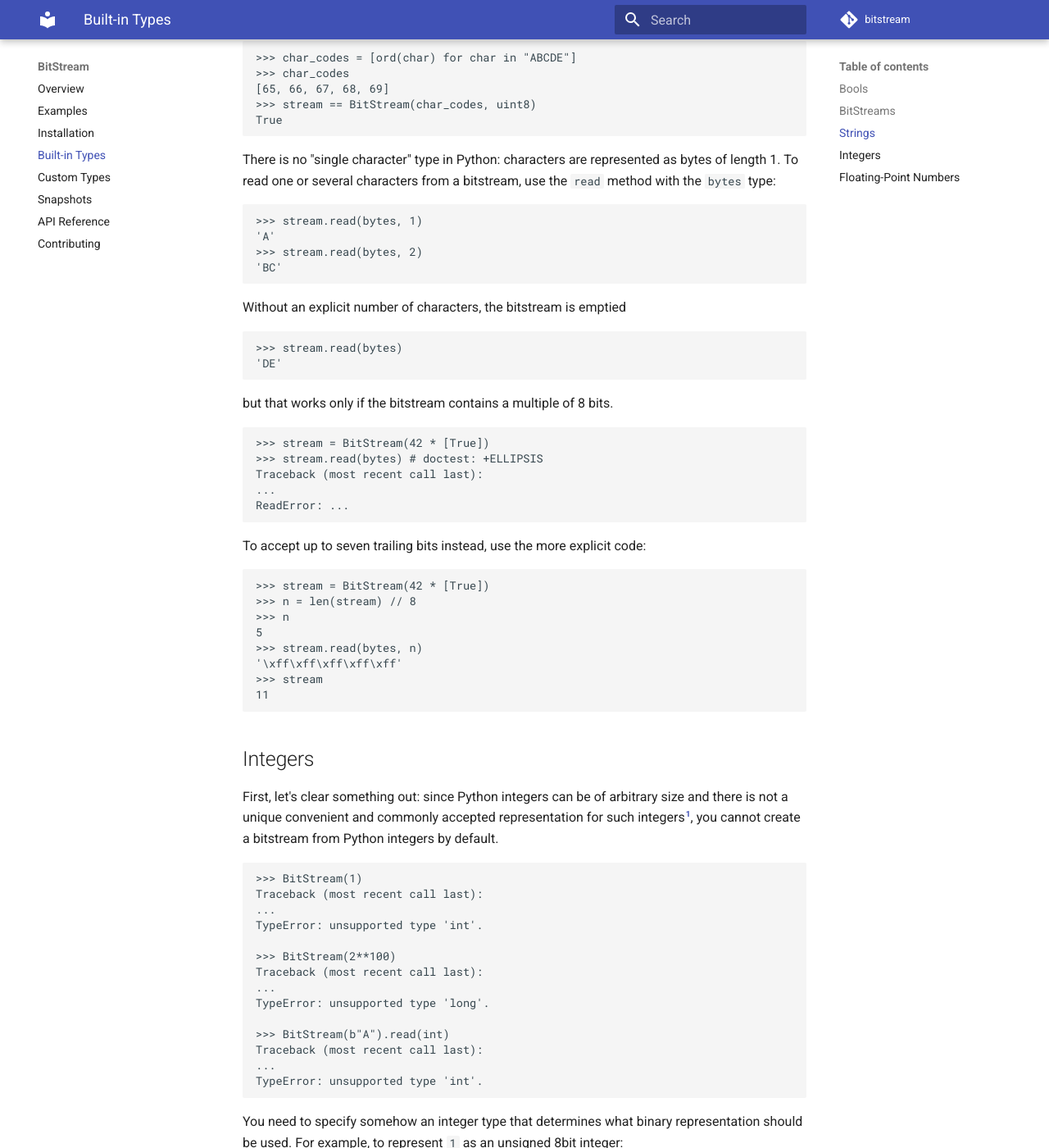
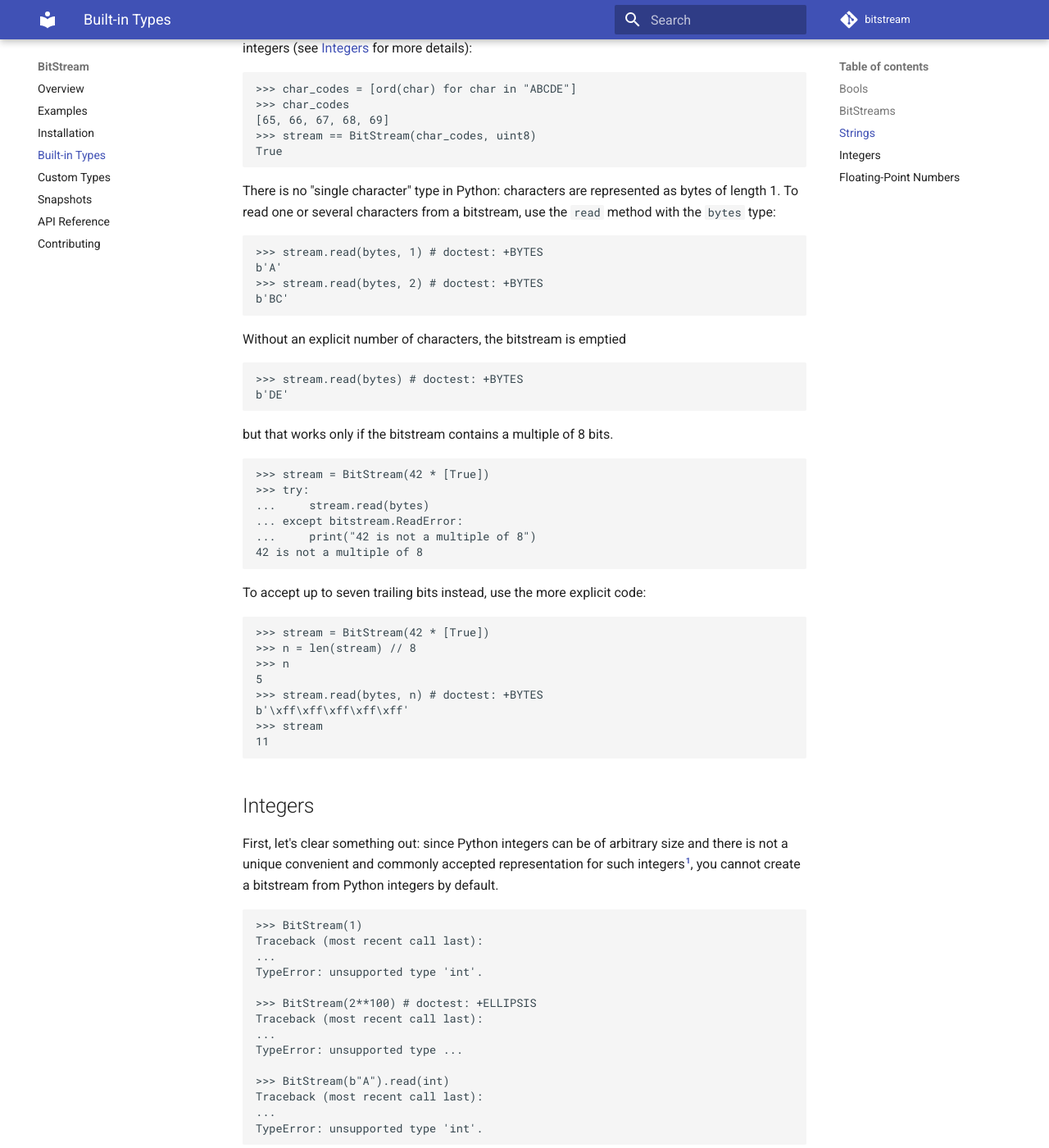
Before and after one commit to boisgera/bitstream, an MkDocs documentation site: the page built from mkdocs/types.md, in a window 1280 px wide and 1400 px high, scrolled down 5625 px. Shown: the whole window at 82% size. Built offline with MkDocs 1.6.1 and Material for MkDocs 9.7.7, drawn with Linux system fonts in a browser that asks for light colours; comment, search, counter and statistics services are not loaded; old or Windows-style settings are respelled for this version of MkDocs; some of the changed text lies outside the part shown.

Commit message:
fix tests in types.md

```diff
--- a/mkdocs/types.md
+++ b/mkdocs/types.md
@@ -7,7 +7,8 @@ Bitstream reads and writes work out-of-the-box for many Python data types.
 It is also tightly integrated with [NumPy](http://www.numpy.org/),
 since this is the library of choice to deals with arrays of numeric data.
 
-    >>> from bitstream import BitStream
+    >>> import bitstream
+    >>> BitStream = bitstream.BitStream
     >>> from numpy import *
 
 
@@ -93,8 +94,8 @@ differs from the default value (which is `None`),
 
 Numpy `bool_` scalars or one-dimensional arrays can be used instead:
 
-    >>> bool_
-    <type 'numpy.bool_'>
+    >>> bool_ # doctest: +ELLIPSIS
+    <... 'numpy.bool_'>
     >>> stream = BitStream()
     >>> stream.write(bool_(False)  , bool)
     >>> stream.write(bool_(True)   , bool)
@@ -284,23 +286,24 @@ characters are represented as bytes of length 1.
 To read one or several characters from a bitstream,
 use the `read` method with the `bytes` type:
 
-    >>> stream.read(bytes, 1)
-    'A'
-    >>> stream.read(bytes, 2)
-    'BC'
+    >>> stream.read(bytes, 1) # doctest: +BYTES
+    b'A'
+    >>> stream.read(bytes, 2) # doctest: +BYTES
+    b'BC'
 
 Without an explicit number of characters, the bitstream is emptied
 
-    >>> stream.read(bytes)
-    'DE'
+    >>> stream.read(bytes) # doctest: +BYTES
+    b'DE'
 
 but that works only if the bitstream contains a multiple of 8 bits.
 
     >>> stream = BitStream(42 * [True])
-    >>> stream.read(bytes) # doctest: +ELLIPSIS
-    Traceback (most recent call last):
-    ...
-    ReadError: ...
+    >>> try:
+    ...     stream.read(bytes)
+    ... except bitstream.ReadError:
+    ...     print("42 is not a multiple of 8")
+    42 is not a multiple of 8
 
 To accept up to seven trailing bits instead, use the more explicit code:
 
@@ -308,8 +311,8 @@ To accept up to seven trailing bits instead, use the more explicit code:
     >>> n = len(stream) // 8
     >>> n
     5
-    >>> stream.read(bytes, n)
-    '\xff\xff\xff\xff\xff'
+    >>> stream.read(bytes, n) # doctest: +BYTES
+    b'\xff\xff\xff\xff\xff'
     >>> stream
     11
 
@@ -328,10 +331,10 @@ you cannot create a bitstream from Python integers by default.
     ...
     TypeError: unsupported type 'int'.
 
-    >>> BitStream(2**100)
+    >>> BitStream(2**100) # doctest: +ELLIPSIS
     Traceback (most recent call last):
     ...
-    TypeError: unsupported type 'long'.
+    TypeError: unsupported type ...
 
     >>> BitStream(b"A").read(int)
     Traceback (most recent call last):
@@ -453,8 +456,8 @@ which have a well-defined binary representation (see e.g. [What every computer s
     >>> len(stream)
     640
     >>> output = stream.read(float, 10)
-    >>> type(output)
-    <type 'numpy.ndarray'>
+    >>> type(output) # doctest: +ELLIPSIS
+    <... 'numpy.ndarray'>
     >>> all(output == arange(10.0))
     True
 
@@ -472,8 +475,8 @@ The byte order is big endian:
 
     >>> import struct
     >>> PI_BE = struct.pack(b">d", pi)
-    >>> PI_BE
-    '@\t!\xfbTD-\x18'
+    >>> PI_BE # doctest: +BYTES
+    b'@\t!\xfbTD-\x18'
     >>> BitStream(pi) == BitStream(PI_BE)
     True
 
```
Also changed, not shown: other parts of mkdocs/types.md (+4 -3 lines).
